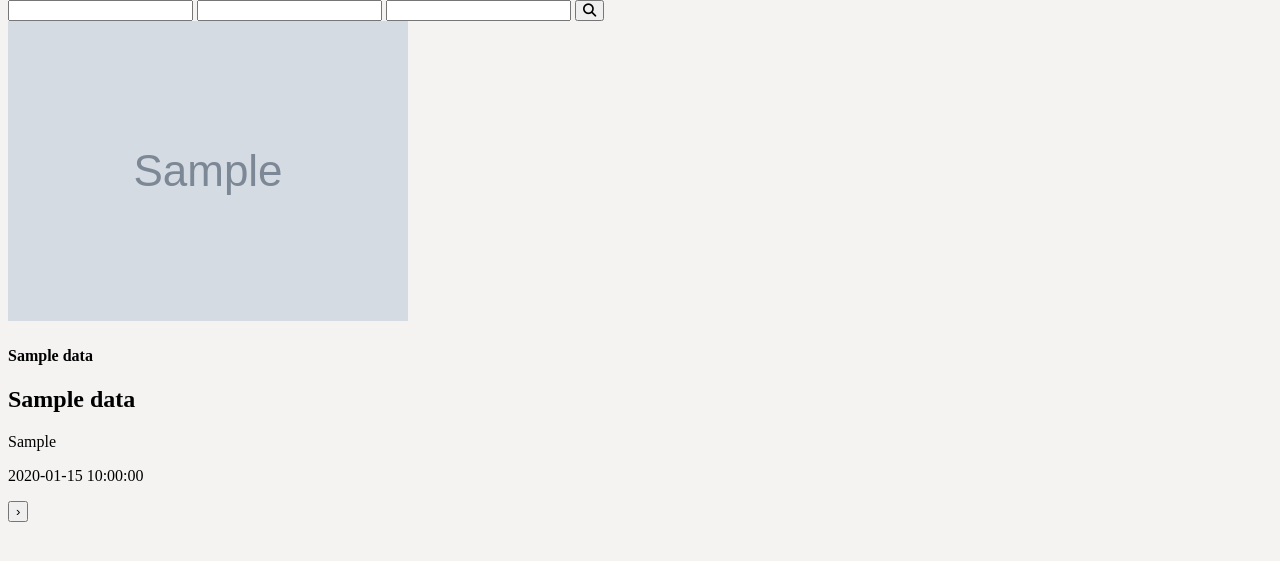
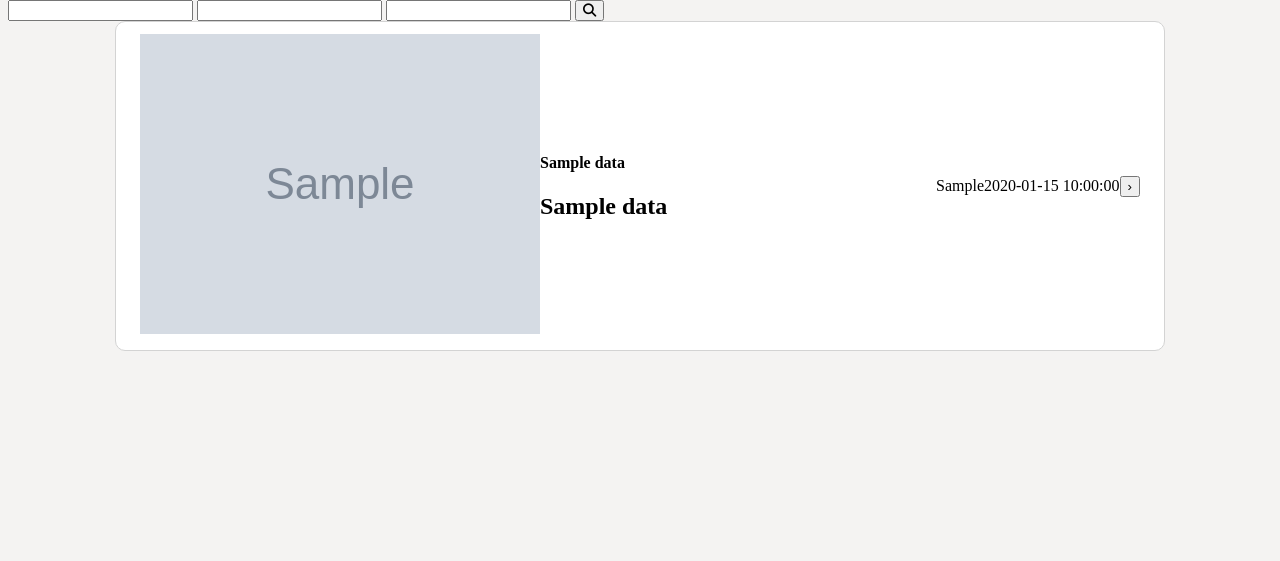
Before and after one commit to thenameisCharlie/unemployedAF, a Flask app: page /search in a window 1280 px wide. Shown: the part 77-638 px from the top of the page. Run offline with Flask 3, Linux system fonts and the light colour scheme; grey boxes marked "Sample" are stand-in pictures; a database or web service that is not in the repository returns one stand-in record (values such as "Sample title"); data that the repository does not hold is empty.

Commit message:
updated the job result cards

```diff
--- a/static/style.css
+++ b/static/style.css
@@ -12,7 +12,7 @@ nav img {
 /* container inside of Navbar */
 .inner-container {
   display: flex; /*arranges the children (<a/>) in the parent (inner-container <div>) in a row */
-  align-items: center; /* Aligns all the children along the middle of the row (Avoids the links from moving to the top since the logo is larger)*/
+  align-items: center; /* Aligns all the children along the middle of the row (vertically)*/
   width: 100%; /* Standard for centering content width*/
   padding: 0.5rem 0.5rem; /*creates space for the content from the border. first rem top and bottom second rem left and right*/
 }
@@ -104,3 +104,18 @@ body {
 }
 
 /*Job Listing Results*/
+.job-card {
+  display: flex; /*arranges the children (<div>) in the parent (job-card <div>) in a row */
+  max-width: 1000px; /*Sets a ceiling on how wide an element (job results card) can grow */
+  margin: 0 auto; /*Centers the cards to the middle of the page by consuming equal margin space on both sides */
+  align-items: center; /* Vertically aligns all the children along the middle of the row to ensure nothing snaps to the top of the card*/
+  background-color: white; /*background card color change */
+  padding: 0.75rem 1.5rem;
+  border: 1px solid lightgray;
+  border-radius: 10px;
+}
+
+.job-time-location {
+  display: flex;
+  margin-left: auto;
+}
--- a/templates/joblistings.html
+++ b/templates/joblistings.html
@@ -65,7 +65,9 @@
       </div>
       <div class="job-time-location">
         <p>{{job.job_location}}</p>
+        {% if job.job_posted_at%}
         <p>{{job.job_posted_at}}</p>
+        {% endif %}
       </div>
       <button class="expand-btn">›</button>
     </div>
```
